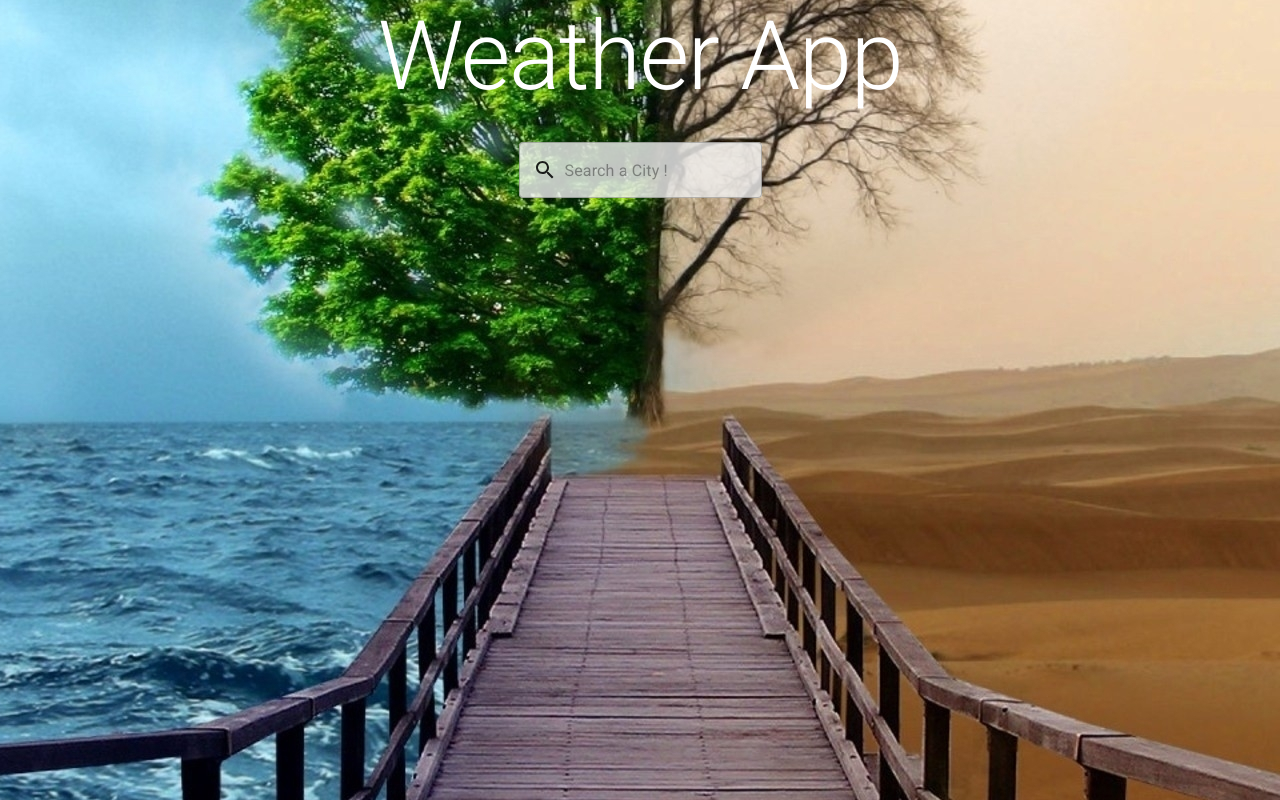
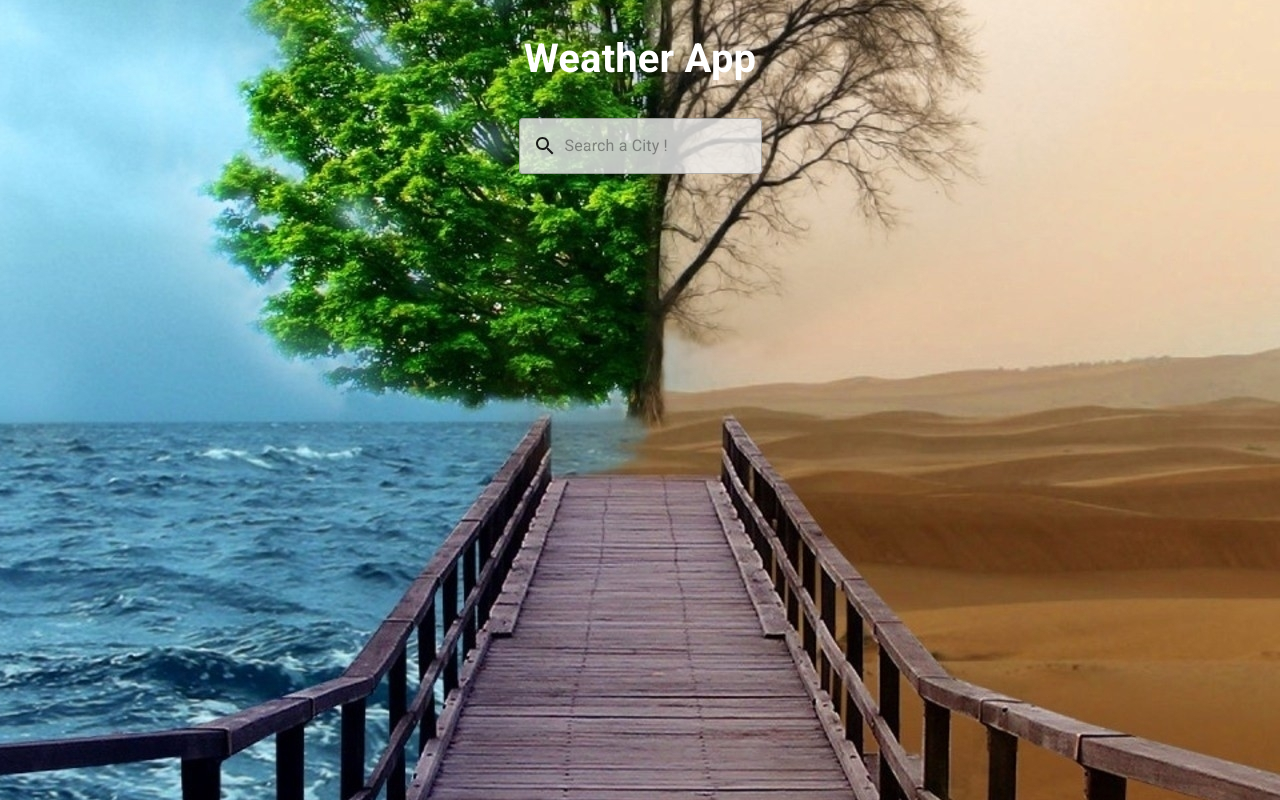
Before and after one commit to Letiste/WeatherApp, a React (Create React App) app: page / in a window 1280 px wide. Built offline with nearby package versions, Linux system fonts and the light colour scheme.

Commit message:
reduce font size (#18)

```diff
--- a/src/App.js
+++ b/src/App.js
@@ -15,11 +15,13 @@ function App() {
 
   return (
     <Grid container direction="column" justify="center" alignItems="center">
-      <Typography className={classes.title} variant="h1">
-        Weather App
+      <Typography className={classes.title} variant="h6">
+        <h1>Weather App</h1>
       </Typography>
       <SearchBar setData={setData} />
-      <WeatherCard data={data} />
+      <Grid item xs={10}>
+        <WeatherCard data={data} />
+      </Grid>
     </Grid>
   );
 }
--- a/src/SearchBar.js
+++ b/src/SearchBar.js
@@ -8,7 +8,6 @@ import WeatherService from "./services/WeatherService";
 
 const useStyles = makeStyles({
   root: {
-    marginTop: 30,
     marginBottom: 30,
     backgroundColor: "rgba(240,240,240,0.8)",
     borderRadius: 4,
--- a/src/WeatherCard.js
+++ b/src/WeatherCard.js
@@ -24,8 +24,11 @@ const weathers = { Clouds: Clouds, Clear: Clear, Rain: Rain, Snow: Snow };
 const useStyles = makeStyles({
   root: {
     textAlign: "center",
-    padding: 20,
-    background: "rgba(240,240,240,0.8)",
+    paddingRight: 20,
+    paddingLeft: 20,
+    paddingTop: 20,
+    background: "rgba(240,240,240,0.50)",
+    borderRadius: 10,
   },
   title: {
     fontSize: 35,
@@ -71,13 +74,13 @@ const useStyles = makeStyles({
     marginBottom: -30,
   },
   temp: {
-    fontSize: 100,
+    fontSize: 60,
     textAlign: "right",
     fontWeight: "bold",
     paddingTop: 20,
   },
   weather: {
-    fontSize: 35,
+    fontSize: 25,
     fontWeight: "normal",
     textAlign: "left",
     // eslint-disable-next-line
@@ -120,7 +123,7 @@ export default function WeatherCard({ data }) {
     <>
       {data ? (
         <Paper className={classes.root} elevation={3} variant="outlined">
-          <Grid container>
+          <Grid container justify="space-evenly" alignItems="center">
             <Grid item xs={12} md={4}>
               <Typography className={classes.title}>{city}</Typography>
             </Grid>
```
